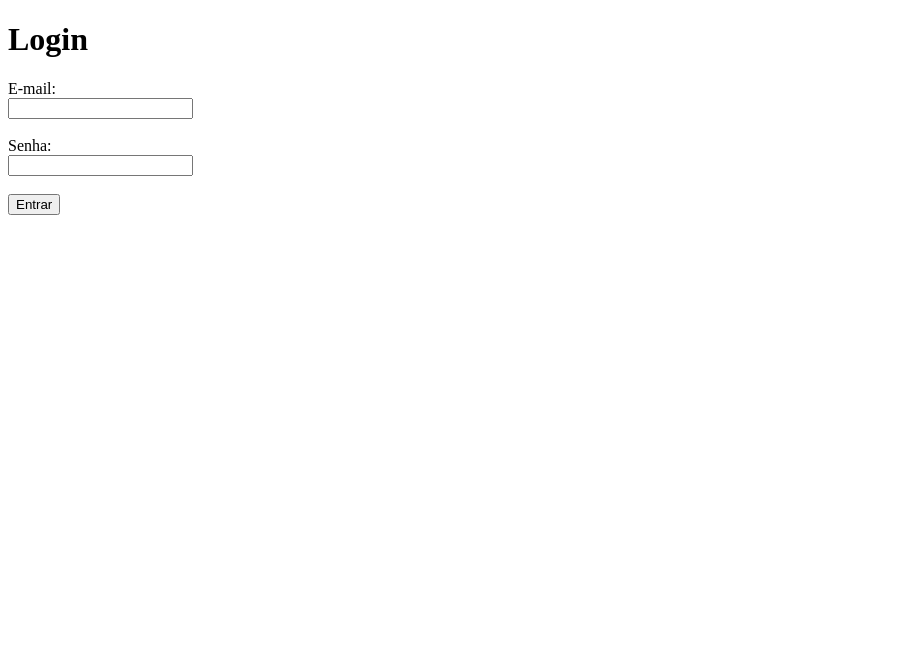
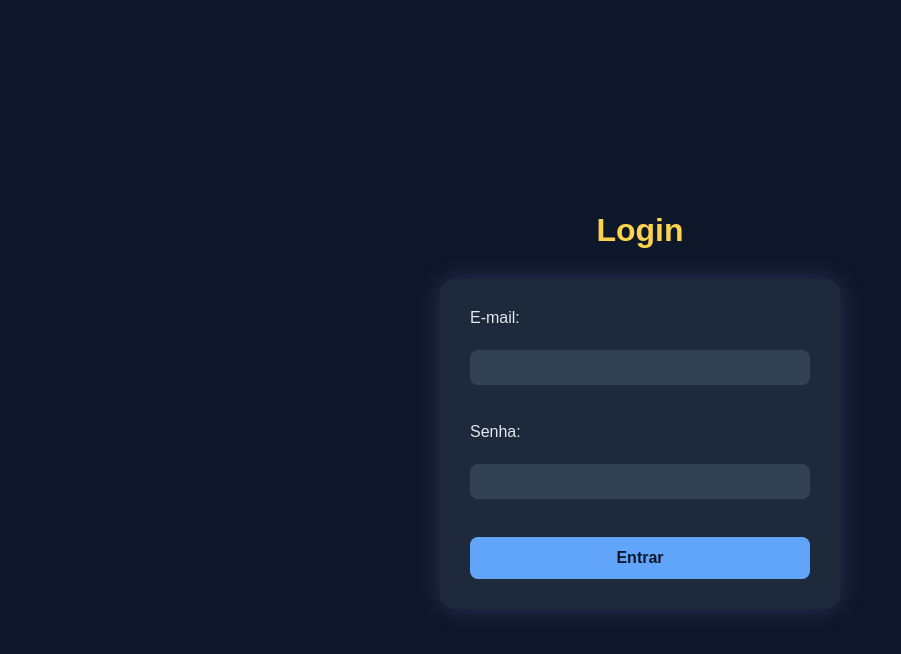
Before and after one commit to SenhorFahrenheit/To-Do-List-NODE, a plain HTML site: page index.html in a window 1280 px wide. Shown: the whole page, without its empty margins (0-901 px from the left). Drawn offline with Linux system fonts and the light colour scheme.

Commit message:
feat: adiciona estilo à página de login

```diff
--- a/index.html
+++ b/index.html
@@ -4,6 +4,7 @@
     <meta charset="UTF-8">
     <meta name="viewport" content="width=device-width, initial-scale=1.0">
     <title>Tela de Login</title>
+    <link rel="stylesheet" href="style.css">
 </head>
 <body>
     <h1>Login</h1>
--- /dev/null
+++ b/style.css
@@ -0,0 +1,62 @@
+* {
+    box-sizing: border-box;
+    font-family: sans-serif;
+}
+
+body {
+    background-color: #0F172A;
+    color: #E2E8F0;
+    display: flex;
+    flex-direction: column;
+    align-items: center;
+    justify-content: center;
+    min-height: 100svh;
+    height: 100dvh;
+    margin: 0;
+}
+
+h1 {
+    color: #FCD34D;
+    margin-bottom: 30px;
+}
+
+form {
+    background-color: #1E293B;
+    padding: 30px;
+    border-radius: 15px;
+    box-shadow: 0 0 25px #A78BFA33;
+    max-width: 400px;
+    width: 90%;
+}
+
+label {
+    display: block;
+    margin-bottom: 5px;
+}
+
+input {
+    width: 100%;
+    padding: 10px;
+    margin-bottom: 20px;
+    border: none;
+    border-radius: 8px;
+    background-color: #334155;
+    color: #E2E8F0;
+}
+
+button {
+    width: 100%;
+    padding: 12px;
+    border: none;
+    border-radius: 8px;
+    background-color: #60A5FA;
+    color: #0F172A;
+    font-weight: bold;
+    font-size: 1rem;
+    cursor: pointer;
+    transition: 0.3s ease;
+}
+
+button:hover {
+    background-color: #3B82F6;
+}
```
